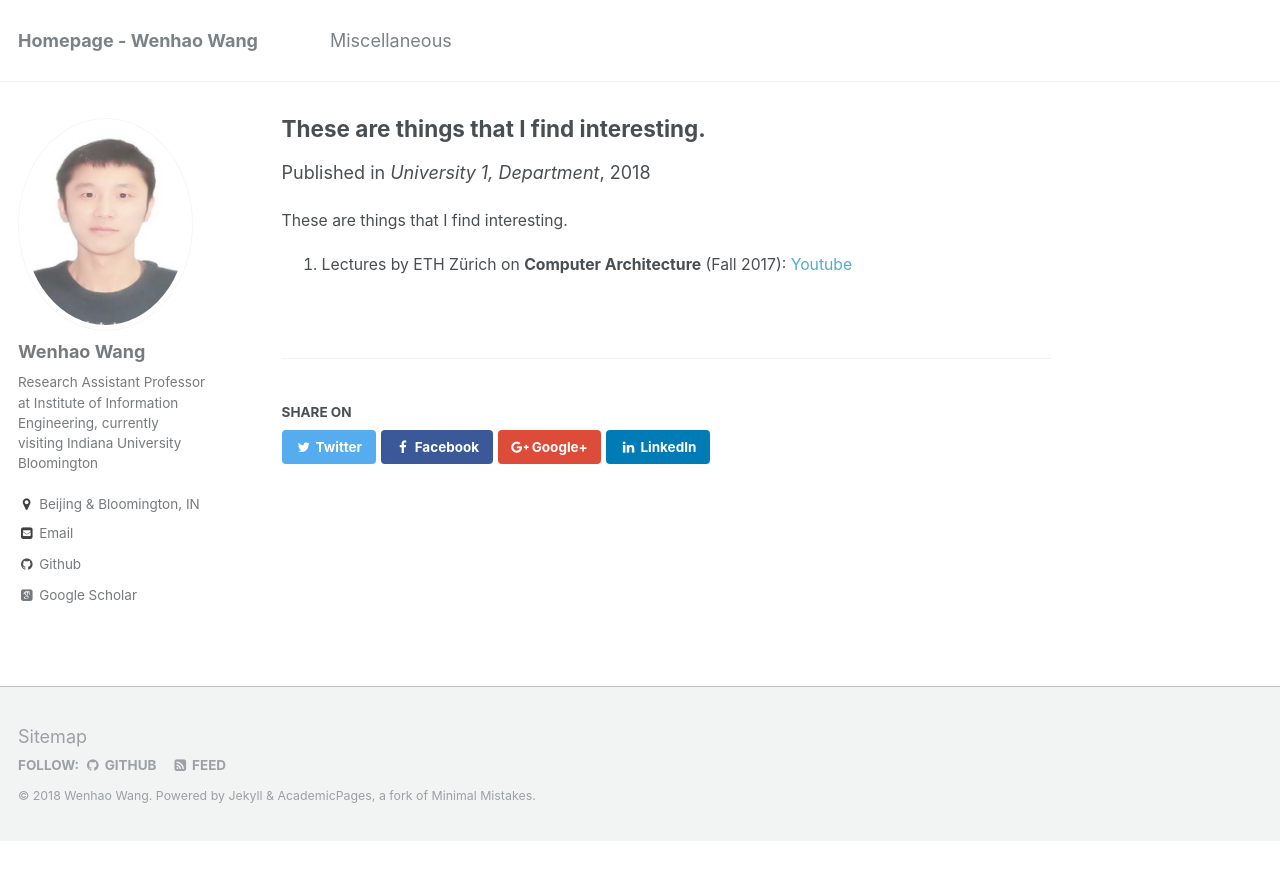
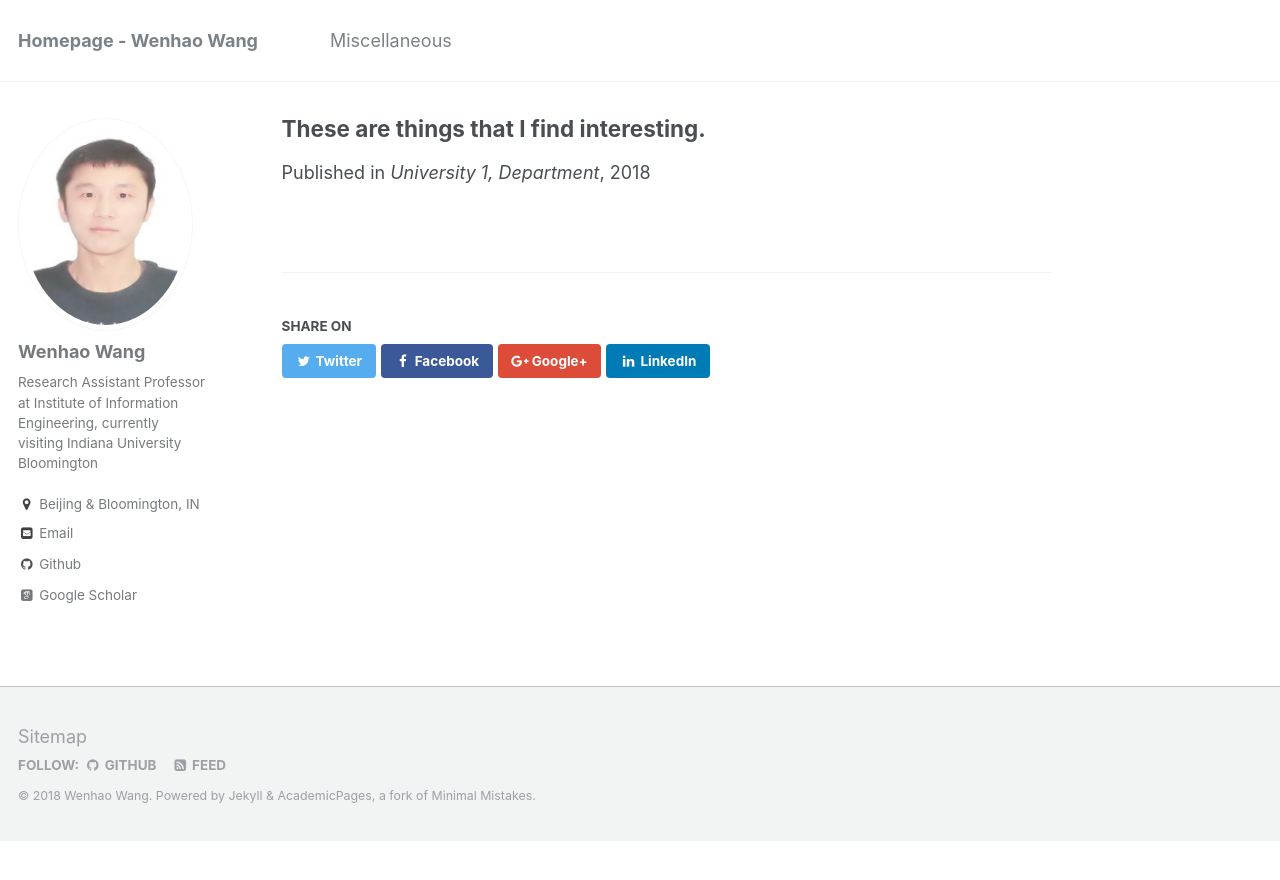
Before and after one commit to wenhao19/heartever.github.io, a Jekyll site: the page built from _miscellaneous/2018-spring-miscellaneous-1.md, in a window 1280 px wide. Shown: the top 880 px of the page. Built offline with Jekyll 4.4.1, drawn with Linux system fonts in a browser that asks for light colours; some web fonts are replaced.

Commit message:
Update 2018-spring-miscellaneous-1.md

```diff
--- a/_miscellaneous/2018-spring-miscellaneous-1.md
+++ b/_miscellaneous/2018-spring-miscellaneous-1.md
@@ -2,12 +2,9 @@
 title: "These are things that I find interesting."
 collection: miscellaneous
 type: "none"
+excerpt: '1. Lectures by ETH Zürich on **Computer Architecture** (Fall 2017): [Youtube](https://www.youtube.com/playlist?list=PL5Q2soXY2Zi9OhoVQBXYFIZywZXCPl4M_)'
 permalink: /teaching/2018-spring-miscellaneous-1
 venue: "University 1, Department"
 date: 2018-02-15
 location: "City, Country"
 ---
-
-These are things that I find interesting.
-
-1. Lectures by ETH Zürich on **Computer Architecture** (Fall 2017): [Youtube](https://www.youtube.com/playlist?list=PL5Q2soXY2Zi9OhoVQBXYFIZywZXCPl4M_)
```
